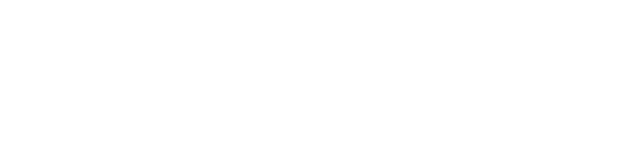
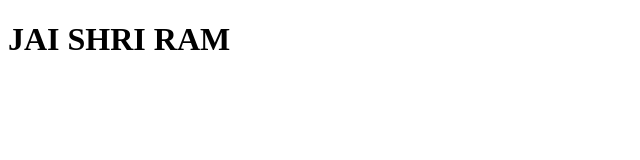
Before and after one commit to Aayushgavasne290/second_test, a plain HTML site: page index.html in a window 1280 px wide. Shown: the whole page, without its empty margins (0-640 px from the left). Drawn offline with Linux system fonts and the light colour scheme.

Commit message:
Update index.html

```diff
--- a/index.html
+++ b/index.html
@@ -6,6 +6,6 @@
     <title>omsairam</title>
 </head>
 <body>
-
+    <h1>JAI SHRI RAM</h1>
 </body>
 </html>
```
